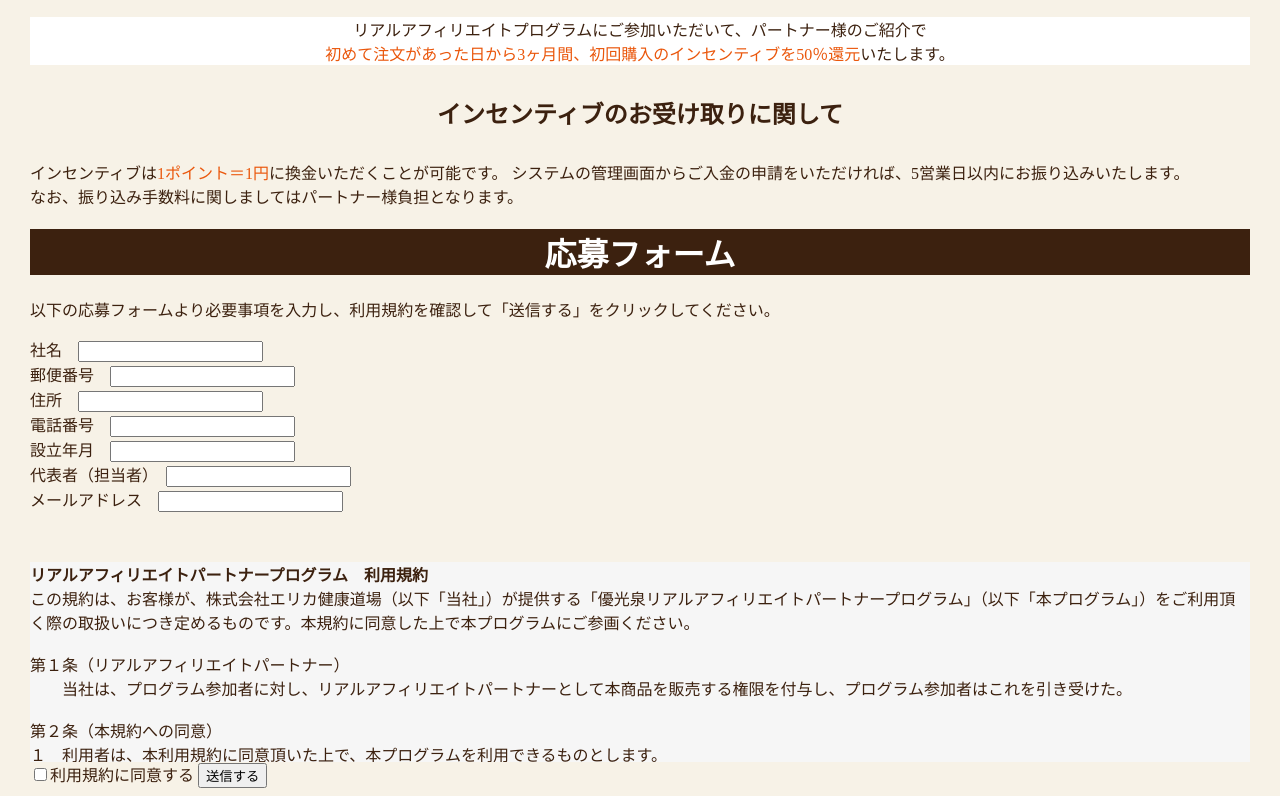
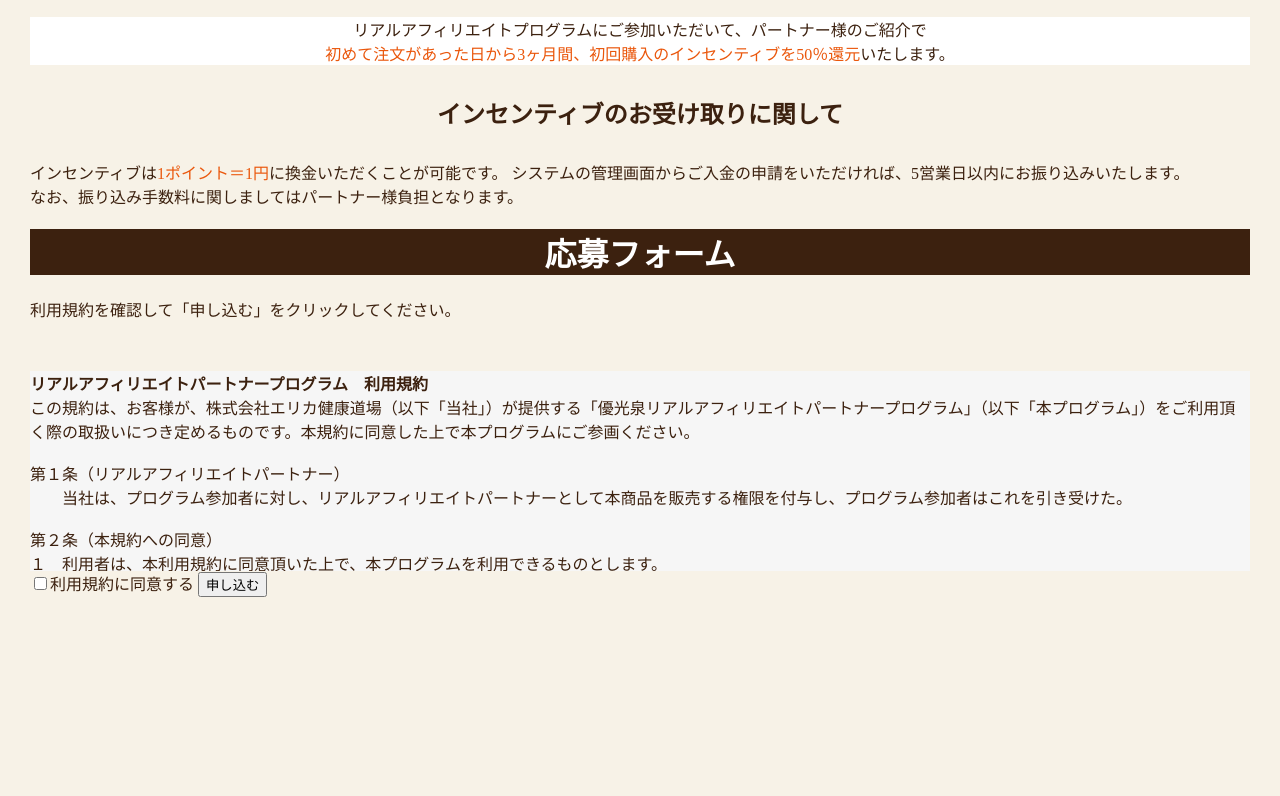
Before and after one commit to erikaponchan/erika-realafili.github.io, a plain HTML site: page index.html in a window 1280 px wide. Shown: the part 4228-5024 px from the top of the page. After the commit the page ends 4833 px from the top, so only its background shows below. Drawn offline with Linux system fonts and the light colour scheme.

Commit message:
Add files via upload

```diff
--- a/index.html
+++ b/index.html
@@ -185,19 +185,7 @@ data-rich-text-line-break="true" /><span class="orange">★★（二つ星）</s
 
 <h1>応募フォーム</h1>
 
-<p>以下の応募フォームより必要事項を入力し、利用規約を確認して「送信する」をクリックしてください。</p>
-
-<form ACTION="https://erikaponchan.github.io/real-affiliate-program/" METHOD="POST">
-<input type="hidden" NAME="_to" VALUE="honda@erika-kouso.com">
-<input type="hidden" NAME="_subject" VALUE="優光泉リアルアフィリエイトプログラム">
-<input type="hidden" NAME="_from" VALUE="honda@erika-kouso.com">
-社名　<input type="text" NAME="name"><br>
-郵便番号　<input type="text" NAME="name"><br>
-住所　<input type="text" NAME="name"><br>
-電話番号　<input type="text" NAME="name"><br>
-設立年月　<input type="text" NAME="name"><br>
-代表者（担当者）　<input type="text" NAME="name"><br>
-メールアドレス　<input type="text" NAME="name"><br>
+<p>利用規約を確認して「申し込む」をクリックしてください。</p>
 
 <div class="policy">
 
@@ -340,8 +328,8 @@ data-rich-text-line-break="true" /><span class="orange">★★（二つ星）</s
 </div>
 
 <input type="checkbox" >利用規約に同意する</input>
-<input type="submit" VALUE="送信する">
-</form>
+
+<button type="button" onclick="window.open('https://docs.google.com/forms/d/e/1FAIpQLSc8jsk-KtH7UdNsdGJJHY3Q_QYcDqZZkkFX202KP8LaqBZkVg/viewform')">申し込む</button>
 
 </body>
 </html>
```
